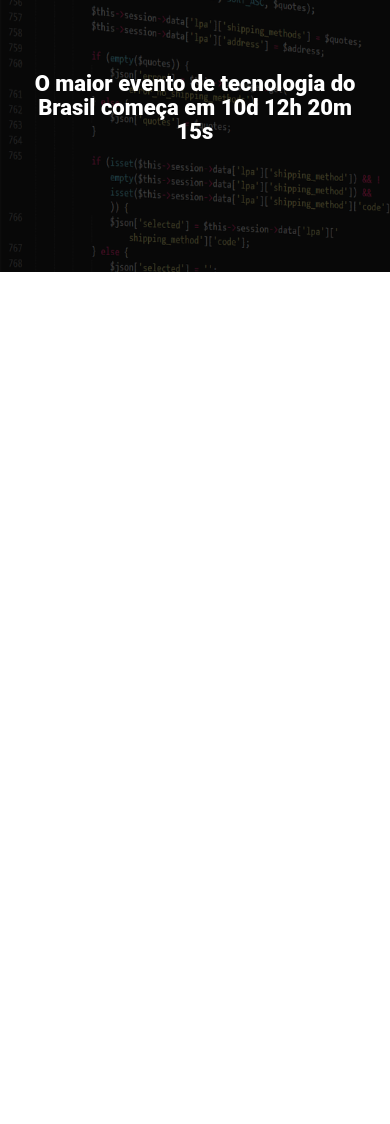
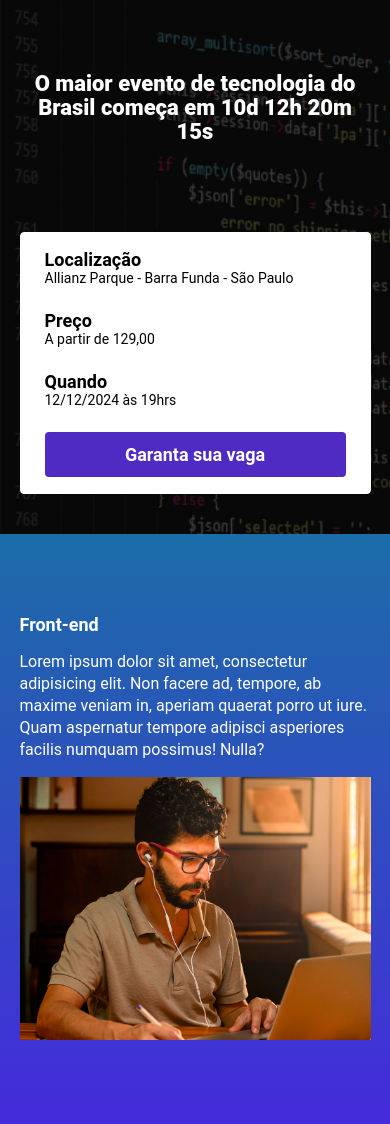
Before and after one commit to danieltwentynine/ebac-talks, a website built with Parcel: page src/index.html in a window 390 px wide. Shown: the part 96-1220 px from the top of the page. Before the commit the page ends 844 px from the top, so only its background shows below. Built offline with nearby package versions, Linux system fonts and the light colour scheme; a web font is replaced by a local one.

Commit message:
terminado o infos bar e criando a seções do evento em sí

```diff
--- a/src/index.html
+++ b/src/index.html
@@ -8,14 +8,46 @@
     <link rel="stylesheet" href="./styles/main.scss">
 </head>
 <body>
+
     <header class="hero">
         <div class="container">
             <img class="hero__logo" src="./images/ebac_logo.svg" alt="EBAC">
             <p class="hero__text">
                 O maior evento de tecnologia do Brasil começa em 10d 12h 20m 15s
             </p>
+            <div class="infos-bar">
+                <ul class="infos-bar__infos">
+                    <li class="infos-bar__infos__item">
+                        <b>Localização</b>
+                        Allianz Parque - Barra Funda - São Paulo
+                    </li>
+                    <li class="infos-bar__infos__item">
+                        <b>Preço</b>
+                        A partir de 129,00
+                    </li>
+                    <li class="infos-bar__infos__item">
+                        <b>Quando</b>
+                        12/12/2024 às 19hrs
+                    </li>
+                </ul>
+                <a href="#" class="button button--primary">
+                    Garanta sua vaga
+                </a>
+            </div>
         </div>
     </header>
+
+    <section class="event">
+        <div class="container">
+            <div class="event__details">
+                <h2 class="event__details__title">Front-end</h2>
+                <p class="event__details__description">
+                    Lorem ipsum dolor sit amet, consectetur adipisicing elit. Non facere ad, tempore, ab maxime veniam in, aperiam quaerat porro ut iure. Quam aspernatur tempore adipisci asperiores facilis numquam possimus! Nulla?
+                </p>
+            </div>
+            <img class="event__image" src="./images/frontend.png" alt="Homen olhando a tela do computador">
+        </div>
+    </section>
 
     <script src="./scripts/main.js"></script>
 </body>
--- /dev/null
+++ b/src/styles/_event.scss
@@ -0,0 +1,41 @@
+.event {
+    padding: 80px 0;
+    background-image: linear-gradient(#1b6ca7, #442bdb);
+
+    .container {
+        display: flex;
+    }
+
+    &__image {
+        max-width: 360px;
+    }
+
+    &__details {
+        margin-right: 40px;
+
+        &__title {
+            font-size: 18px;
+            font-weight: bold;
+            margin-bottom: 16px;
+        }
+
+        &__description {
+            line-height: 22px;
+        }
+    }
+
+    @media (max-width: 640px) {
+        .container {
+            display: block;
+        }
+
+        &__image {
+            width: 100%;
+        }
+
+        &__details {
+            margin-right: 0;
+            margin-bottom: 16px;
+        }
+    }
+}
--- /dev/null
+++ b/src/styles/components/_buttons.scss
@@ -0,0 +1,24 @@
+.button {
+    padding: 12px;
+    font-size: 18px;
+    font-weight: bold;
+    border-radius: 4px;
+    text-align: center;
+    white-space: nowrap;
+
+    &--primary {
+        color: #fff;
+        background-color: #4f2ac3;
+    }
+
+    @media (max-width: 640px) {
+        display: block;
+        width: 100%;
+    }
+
+    @media (max-width: 1024px) {
+        display: flex;
+        align-items: center;
+        justify-content: center;
+    }
+}
--- /dev/null
+++ b/src/styles/components/_infos_bar.scss
@@ -0,0 +1,40 @@
+.infos-bar {
+    background-color: #fff;
+    padding: 16px 24px;
+    display: flex;
+    justify-content: space-between;
+    border-radius: 4px;
+    border: 1px solid #fff;
+
+    &__infos {
+        display: flex;
+        gap: 40px;
+
+        &__item {
+            font-size: 14px;
+            color: #000;
+
+            b {
+                font-size: 18px;
+                display: block;
+                color: #000;
+            }
+        }
+    }
+
+    @media (max-width: 640px) {
+        display: block;
+
+        &__infos {
+            display: block;
+
+            &__item {
+                margin-bottom: 24px;
+            }
+        }
+    }
+
+    @media (max-width: 1024px) {
+        gap: 16px;
+    }
+}
--- a/src/styles/main.scss
+++ b/src/styles/main.scss
@@ -1,4 +1,7 @@
 @use 'hero';
+@use 'event';
+@use 'components/infos_bar';
+@use 'components/buttons';
 
 * {
     box-sizing: border-box;
```
